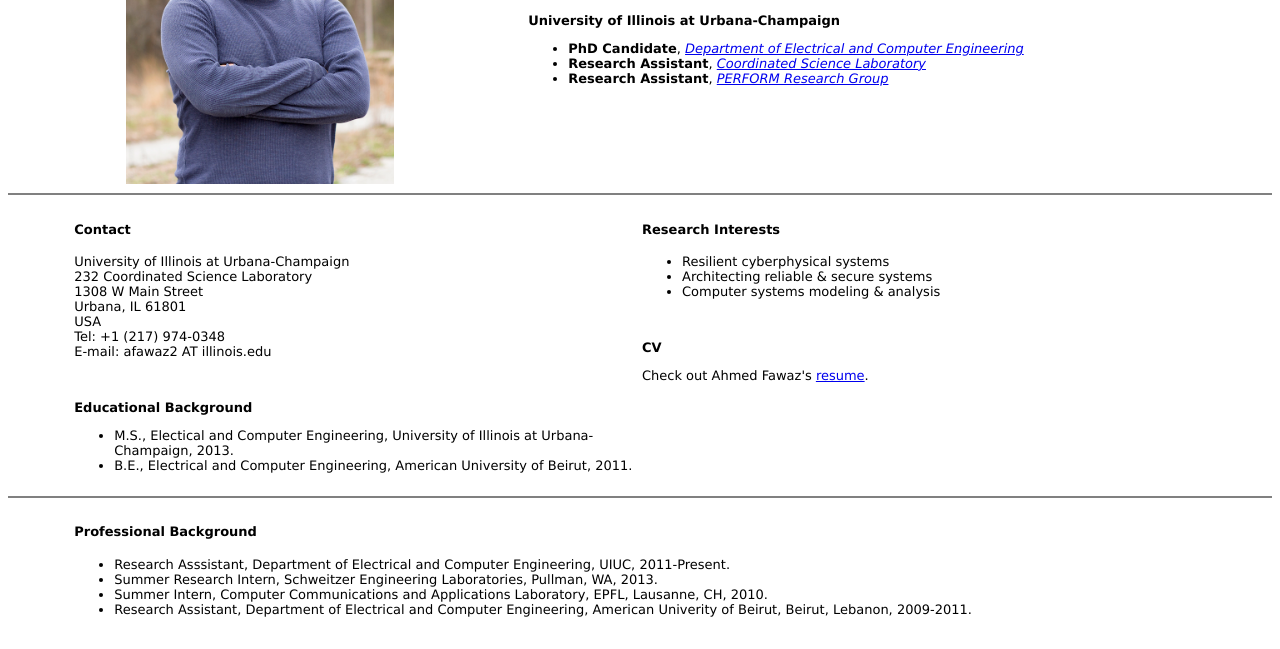
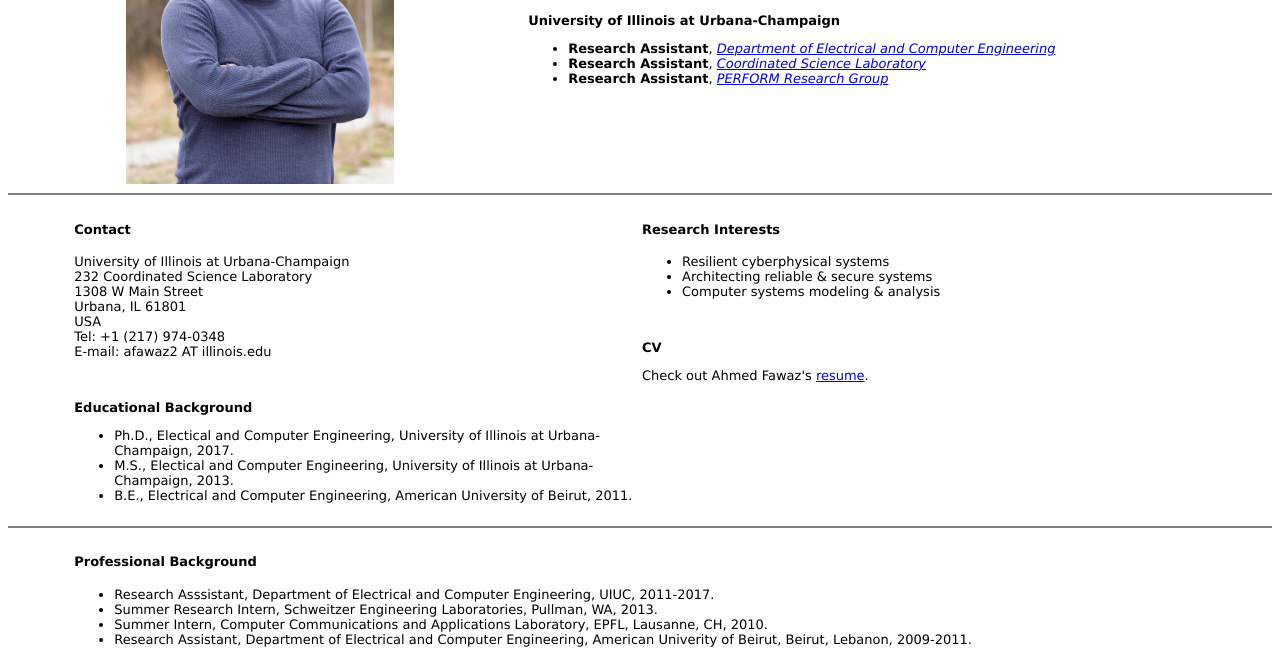
Before and after one commit to afawaz2/afawaz2.github.io, a plain HTML site: page index.html in a window 1280 px wide. Shown: the part 154-803 px from the top of the page. Drawn offline with Linux system fonts and the light colour scheme.

Commit message:
updated education

```diff
--- a/index.html
+++ b/index.html
@@ -34,9 +34,9 @@ body,td,th {
     <td width="67%"><h3>&nbsp;</h3>
       <table width="80%"  border="0" align="center">
   <tr>
-    <td><h2>Ahmed Fawaz </h2>
+    <td><h2>Ahmed Fawaz</h2>
       <p><strong>University of Illinois at Urbana-Champaign</strong></p>      <ul>
-        <li><strong>PhD Candidate</strong>, <em><a href="http://www.ece.illinois.edu/">Department of Electrical and Computer Engineering</a></em></li>
+        <li><strong>Research Assistant</strong>, <em><a href="http://www.ece.illinois.edu/">Department of Electrical and Computer Engineering</a></em></li>
         <li><strong>Research Assistant</strong>, <em><a href="http://csl.illinois.edu/">Coordinated Science Laboratory</a></em></li>
         <li><strong>Research Assistant</strong>, <em><a href="https://www.perform.illinois.edu/">PERFORM Research Group</a></em></li>
       </ul>      </td>
@@ -59,6 +59,7 @@ Tel: +1 (217) 974-0348 <BR>
 <p>&nbsp;</p>
 <p><strong>Educational Background</strong></p>
 <ul>
+  <li>Ph.D., Electical and Computer Engineering, University of Illinois at Urbana-Champaign, 2017.</li>
   <li>M.S., Electical and Computer Engineering, University of Illinois at Urbana-Champaign, 2013.</li>
   <li>B.E., Electrical and Computer Engineering, American University of Beirut, 2011.    </li>
 </ul>
@@ -83,7 +84,7 @@ Tel: +1 (217) 974-0348 <BR>
     <td><div align="left">
       <h4>Professional Background</h4>
       <ul>
-        <li>Research Asssistant, Department of Electrical and Computer Engineering, UIUC, 2011-Present.</li>
+        <li>Research Asssistant, Department of Electrical and Computer Engineering, UIUC, 2011-2017.</li>
         <li>Summer Research Intern, Schweitzer Engineering Laboratories, Pullman, WA, 2013.</li>
         <li>Summer Intern, Computer Communications and Applications Laboratory, EPFL, Lausanne, CH, 2010.</li>
         <li>Research Assistant, Department of Electrical and Computer Engineering, American Univerity of Beirut, Beirut, Lebanon, 2009-2011.</li>
```
